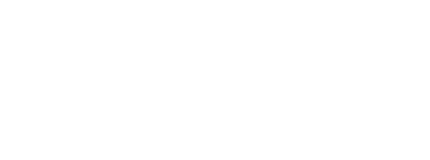
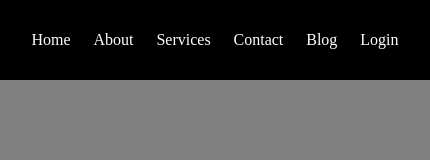
Before and after one commit to beginnercodee/SMIT-Assignment14, a plain HTML site: page index.html in a window 390 px wide. Shown: the whole page, 430 px wide, since content can reach past the window. Drawn offline with Linux system fonts and the light colour scheme.

Commit message:
feat: design all-screen responsive nav-bar

```diff
--- a/index.html
+++ b/index.html
@@ -7,6 +7,15 @@
     <link rel="stylesheet" href="style.css">
 </head>
 <body>
-
+    <div class="main">
+        <div class="nav">
+            <div>Home</div>
+            <div>About</div>
+            <div>Services</div>
+            <div>Contact</div>
+            <div>Blog</div>
+            <div>Login</div>
+        </div>
+    </div>
 </body>
 </html>
--- a/style.css
+++ b/style.css
@@ -0,0 +1,21 @@
+*{
+    margin: 0;
+    padding: 0;
+}
+
+body{
+    background-color: gray;
+}
+
+.nav{
+    background-color: black;
+    color: white;
+    height: 80px;
+    width: 100%;
+    display: flex;
+    justify-content: space-around;
+    align-items: center;
+    padding: 0 20px 0 20px;
+    position: sticky;
+    top: 0;
+}
```
